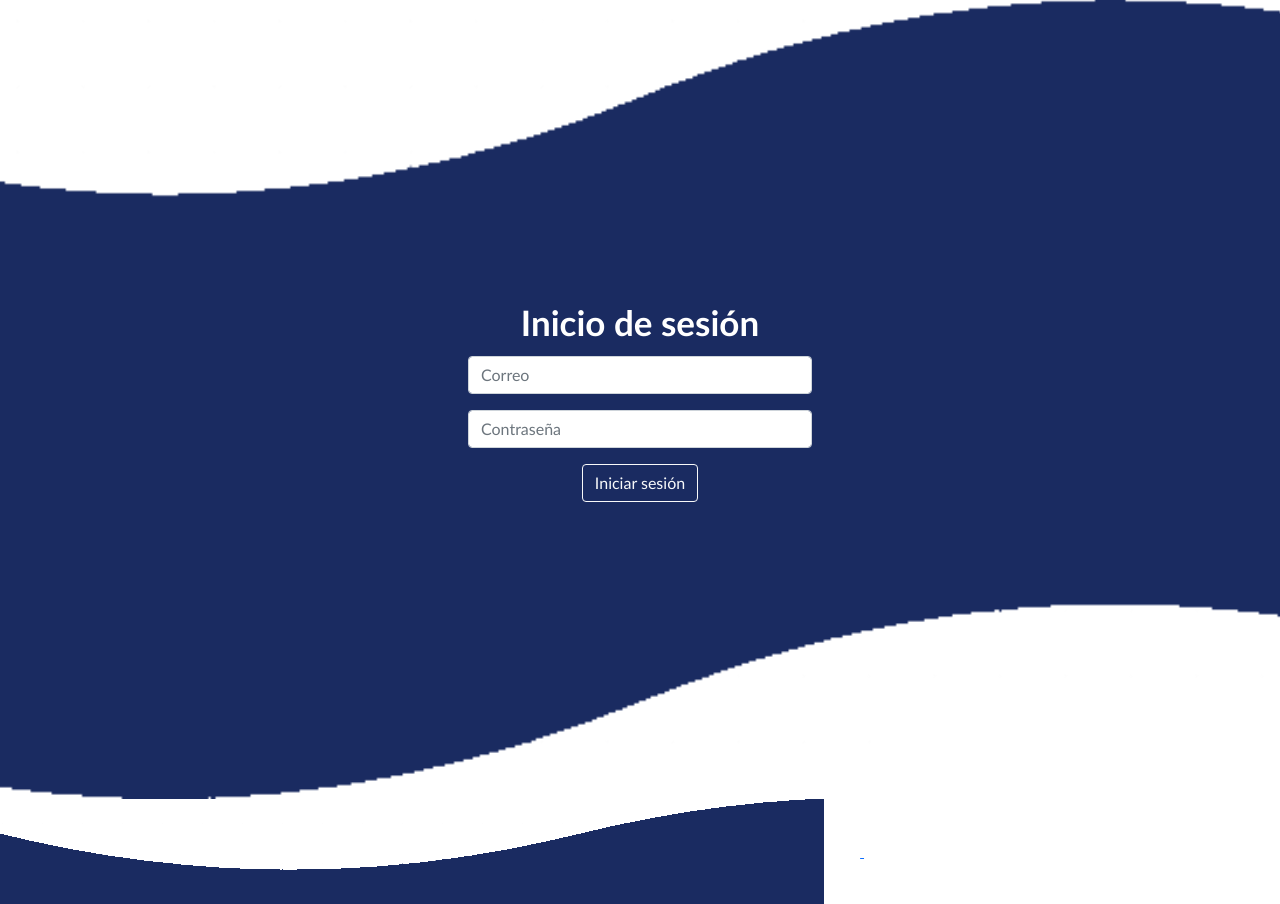
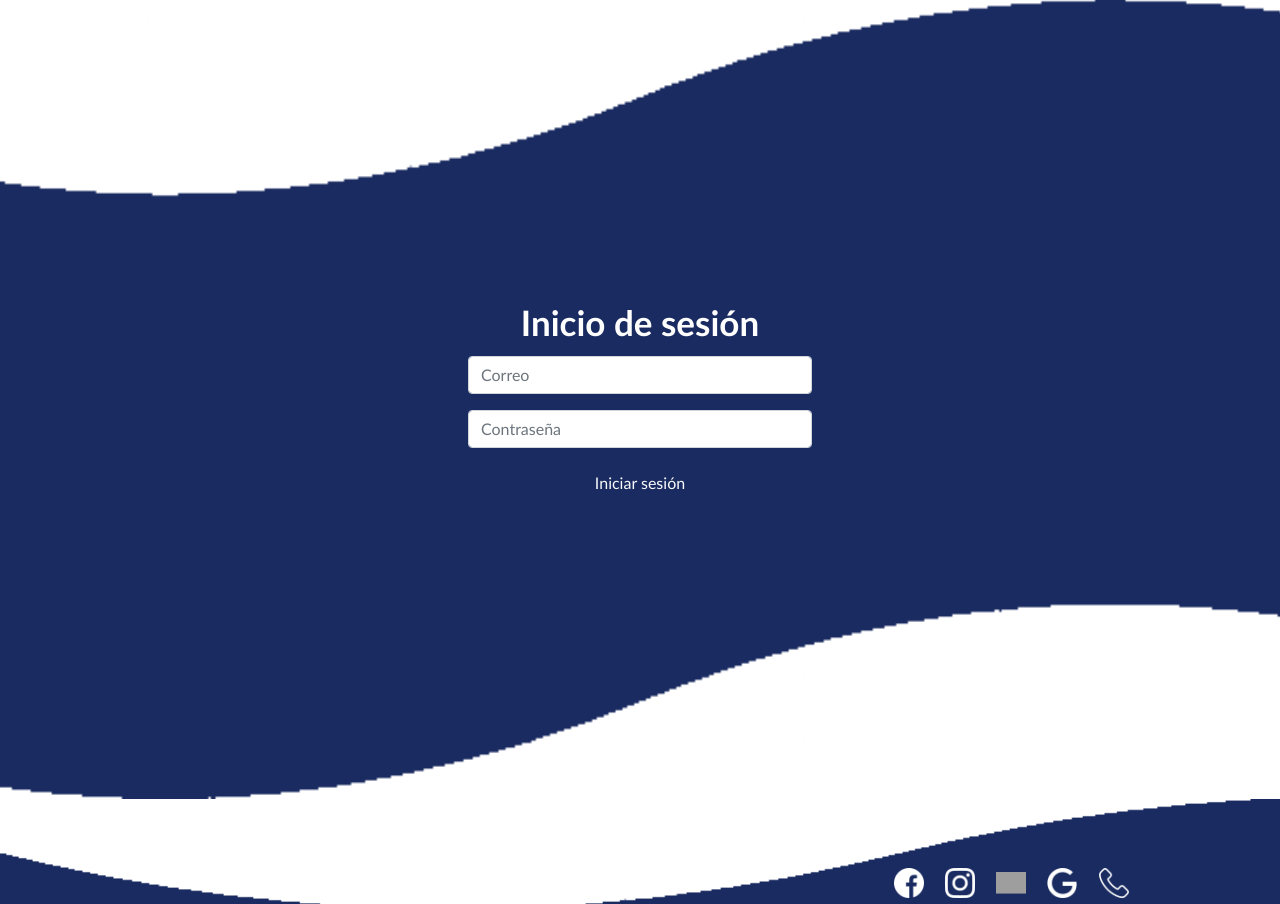
Before and after one commit to JesusJimenezE/Creador-de-E-mails-para-E-mail-Marketing-CRM-Automatizado, a PHP site: page /page/iniciarsesion.php in a window 1280 px wide. Shown: the part 217-1121 px from the top of the page. Run offline with PHP 8.4, Linux system fonts and the light colour scheme; grey boxes are pictures that could not be loaded.

Commit message:
Actualizamos el diseño de las pantallas que hemos estado haciendo en nuesro archivo ,aster.css

```diff
--- a/assets/css/master.css
+++ b/assets/css/master.css
@@ -16,6 +16,8 @@ div.inicio {
     /* Centra el div horizontalmente dentro de su contenedor (si el ancho del div es menor que el del contenedor) */
     text-align: center;
     /* Centra el texto y los elementos horizontalmente dentro del div */
+
+
 }
 
 /* Estilos para los elementos <p> (párrafos) */
@@ -46,6 +48,7 @@ div.formulario {
     z-index: 1;
     /* Asegura que el formulario esté por encima de la imagen de fondo */
 }
+
 
 /* Estilos para el contenedor del formulario y la imagen de fondo */
 .form-container {
@@ -86,3 +89,103 @@ div.formulario form label {
     z-index: -1;
     /* Envía la imagen al fondo, detrás del contenido del formulario */
 }
+
+div.image-container {
+    position: relative; /* Necesario para posicionar elementos hijos absolutamente dentro de este contenedor */
+    width: 100%; /* Ajusta el ancho del contenedor según sea necesario */
+    text-align: center; /* Centra horizontalmente la imagen superpuesta */
+}
+
+.img-fondo {
+    width: 100%; /* Asegura que la imagen de fondo ocupe todo el ancho del contenedor */
+    height: auto;
+    display: block; /* Hace que la imagen se muestre como un bloque, eliminando espacios en blanco alrededor */
+}
+
+.img-superpuestaf {
+    position: absolute; /* Posiciona la imagen sobre la otra */
+    top: 50%; /* Posición vertical */
+    left: 71%; /* Pposición horizontal */
+    transform: translate(-50%, -50%); /* Centra la imagen superpuesta */
+    width: 30px; /* Tamaño de la imagen superpuesta */
+    height: auto; /* Mantiene la relación de aspecto de la imagen */
+}
+
+.img-superpuestai {
+    position: absolute; /* Posiciona la imagen sobre la otra */
+    top: 50%; /* Posición vertical */
+    left: 75%; /* Posición horizontal */
+    transform: translate(-50%, -50%); /* Centra la imagen superpuesta */
+    width: 30px; /* Tamaño de la imagen superpuesta */
+    height: auto; /* Mantiene la relación de aspecto de la imagen */
+}
+
+.img-superpuestay {
+    position: absolute; /* Posiciona la imagen sobre la otra */
+    top: 50%; /* Posición vertical */
+    left: 79%; /* Posición horizontal */
+    transform: translate(-50%, -50%); /* Centra la imagen superpuesta */
+    width: 30px; /* Tamaño de la imagen superpuesta */
+    height: auto; /* Mantiene la relación de aspecto de la imagen */
+}
+
+.img-superpuestag {
+    position: absolute; /* Posiciona la imagen sobre la otra */
+    top: 50%; /* Posición vertical */
+    left: 83%; /* Posición horizontal */
+    transform: translate(-50%, -50%); /* Centra la imagen superpuesta */
+    width: 30px; /* Tamaño de la imagen superpuesta */
+    height: auto; /* Mantiene la relación de aspecto de la imagen */
+}
+
+.img-superpuestat {
+    position: absolute; /* Posiciona la imagen sobre la otra */
+    top: 50%; /* Posición vertical */
+    left: 87%; /* Posición horizontal */
+    transform: translate(-50%, -50%); /* Centra la imagen superpuesta */
+    width: 30px; /* Tamaño de la imagen superpuesta */
+    height: auto; /* Mantiene la relación de aspecto de la imagen */
+}
+
+.label-superpuesta {
+    color:white;
+    position: absolute; /* Posiciona la imagen sobre la otra */
+    top: 74%; /* Posición vertical */
+    left: 79%; /* Posición horizontal */
+    transform: translate(-50%, -50%); /* Centra la imagen superpuesta */
+    height: auto; /* Mantiene la relación de aspecto de la imagen */
+}
+
+.label-superpuesta1 {
+    color:white;
+    position: absolute; /* Posiciona la imagen sobre la otra */
+    top: 83%; /* Posición vertical */
+    left: 79%; /* Posición horizontal */
+    transform: translate(-50%, -50%); /* Centra la imagen superpuesta */
+    height: auto; /* Mantiene la relación de aspecto de la imagen */
+}
+
+.botoncear{
+    color:white; /* Color del texto */
+    background-color: #1A2B61; /* Color de fondo personalizado */
+    border-color: #1A2B61 !important; /* Color del borde personalizado */
+    position: absolute; /* Posicionamiento absoluto */
+    top: 65px; /* Posición vertical */
+    left: 1210px; /* Posición horizontal */
+}
+
+div.formulario-connue{
+    text-align: center;
+    max-width: 600px; /* Limita el ancho máximo del formulario */
+    border-radius: 50px;
+    margin: 0 auto;   /* Centra el formulario horizontalmente */
+    background-color: #B3B8CA; /* Color de fondo personalizado */
+    color:white; /* Color del texto */
+    padding: 20px;
+    margin-bottom: 50px;
+}
+
+.btn{
+     background-color: #1A2B61; /* Color de fondo personalizado */
+    border-color: #1A2B61 !important; /* Color del borde personalizado */
+}
```
